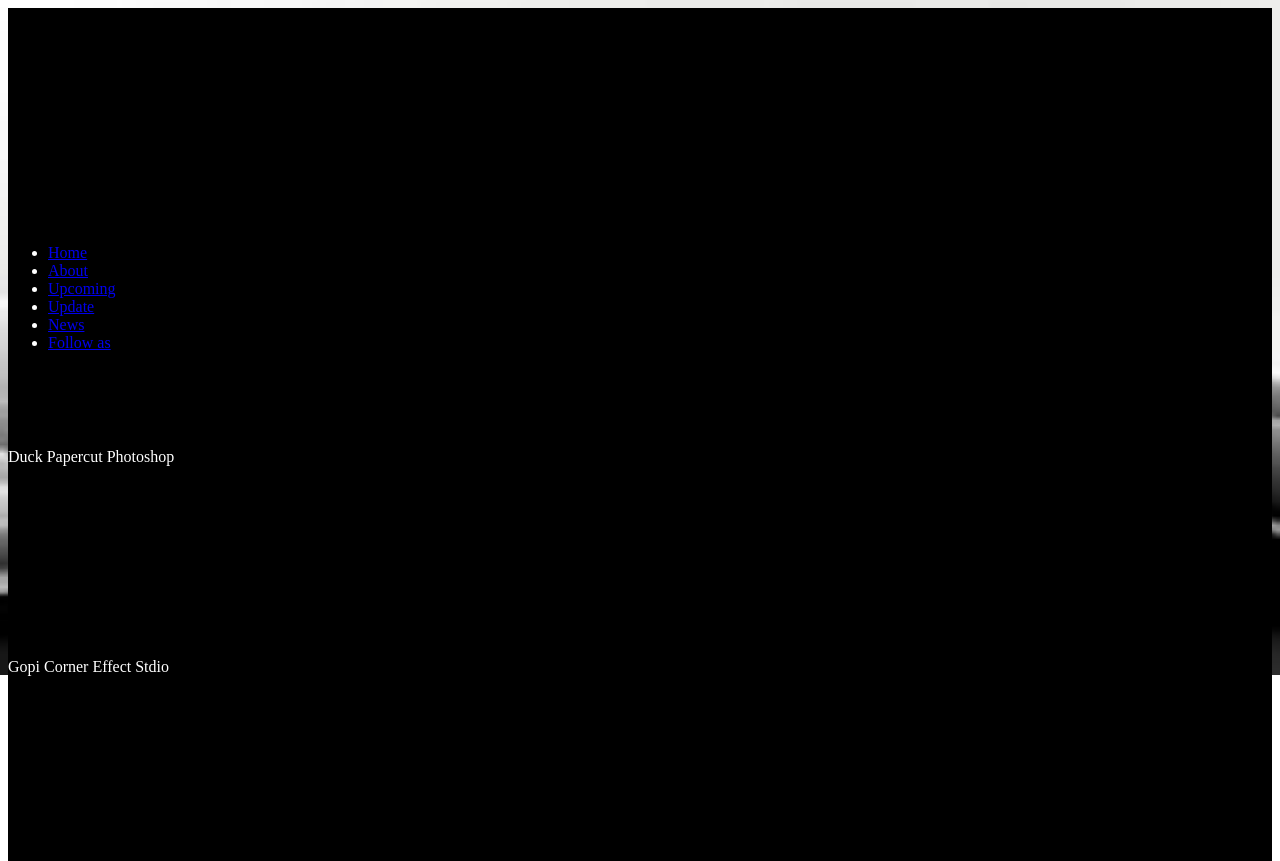
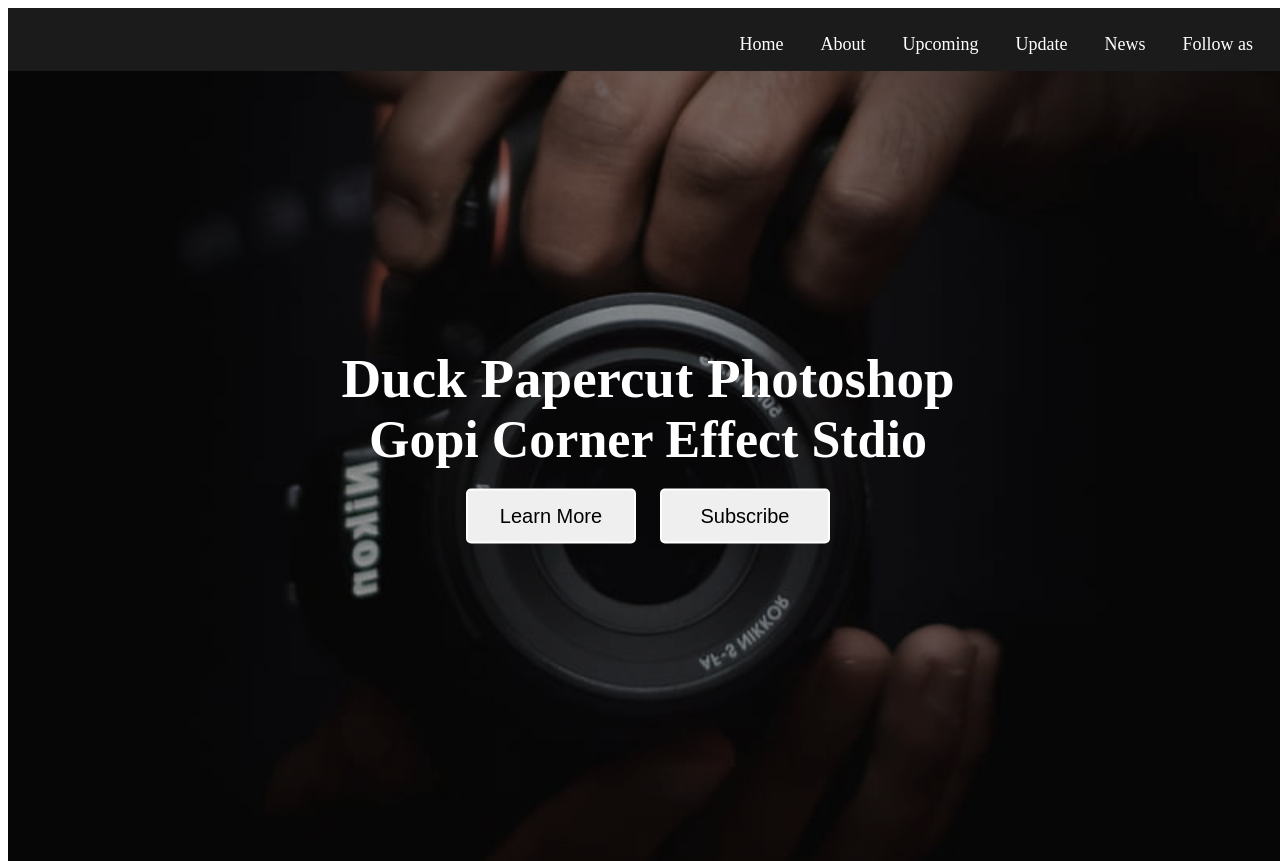
Before and after one commit to asmkuC2S37118/testing.renga, a plain HTML site: page index.html in a window 1280 px wide. Shown: the top 861 px of the page. After the commit the page ends 800 px from the top, so only its background shows below. Drawn offline with Linux system fonts and the light colour scheme.

Commit message:
Add files via upload

```diff
--- a/style.css
+++ b/style.css
@@ -1,98 +1,104 @@
-div {
-    background-color: black;
-    color: white;
-    height: 200px;
-    padding-top: 10px;
+ nav{
+    position: fixed;
+    background: #1b1b1b;
+    width: 100%;
+    padding: 10px 0;
+    z-index: 12;
 }
+nav .menu{
+    max-width: 1250px;
+    margin:auto;
+    display: flex;
+    align-items: center;
+    justify-content: space-between;
+    padding:0 20px;
+}
+.menu .loga a{
+    text-decoration:cornsilk;
+    color: #fff;
+    font-size: 35px;
+    font-weight: 600;
+}
+.menu ul{
+    display: inline-flex;
+}
+.menu ul li{
+    list-style: none;
+    margin-left: 7px;
+}
+.menu ul li a{
+    text-decoration: none;
+    font-size: 18px;
+    color: #fff;
+    font-weight: 500;
 
-.three {
-    color: white;
-    padding-left: 50%
-}
-
-.six {
-    color: white;
-    padding-left: 50%;
-}
-
-h4 {
-
-    color: black;
-    display: inline;
-    padding: 20px;
-}
-
-h5 {
-    color: black;
-    display: inline;
-    padding: 95px;
-    ;
+    padding: 8px 15px;
+    border-radius: 5px;
+    transition: all 0.3s ease;
 
 }
-
-.one {
-    padding-right: 20px;
-}
-
-.two {
-    background-color: black;
-    color: white;
-    width: 200px;
-    margin-inline-end: 45px;
-
-}
-
-.four {
-    background-color: black;
-    color: white;
-    width: 150px;
-    padding-left: 10px;
-}
-
-.five {
-    color: white;
-    width: 200px;
-}
-
-.seven {
-    color: black;
-
-    padding-left: 10Opx;
-
-
-}
-
-.eight {
-    color: black;
-    padding-left: 300px;
-
-}
-
-table {
-    display: inline-block;
-}
-
-.ten {
-    color: white;
-    padding-left: 200px;
-}
-
-.to {
-    color: black;
-    padding-left: 100px;
-}
-
-body {
-    background-image: url('mu.jpg');
-    background-repeat: no-repeat;
+.menu ul li a:hover{
+    background: #fff;
+    color:#000;
+    }
+ .img{
+    background: url(layout1.jpg) no-repeat;
+    height: 100vh;
+    width: 100%;
     background-position: center;
     background-size: cover;
+    position: relative;
+ }
+ .img::before{
+    content: '';
+    position: absolute;
+    height: 100%;
+    width: 100%;
+    background: rgba(0,0,0,0.4);
+ }
+ .center{
+    position: absolute;
+    top:50%;
+    left: 50%;
+    width:100%;
+    transform: translate(-50%,-50%) ;
+    padding:0 20px;
+    text-align: center;
+ }
+ .center .title{
+    color:#fff;
+    font-size: 55px;
+    font-weight: 600;
 
+ }
+ .center .sub_title{
+    color: #fff;
+    font-size: 52px;
+    font-weight: 600;
+ }
+ .center .btns{
+    margin-top: 20px;
 
-    }
-
-
-
-h5 {
-    justify-content: space-between
+ }
+ .center .btns button{
+    height: 55px;
+    width: 170px;
+    border-radius: 5px ;
+    border: none;
+    margin: 0 10px;
+    border: 2px solid #fff;
+    font-size: 20px;
+    font-weight: 500;
+    padding: 0 10px;
+    cursor: pointer;
+    outline: none;
+    transition: all 0.33 ease;
 }
+.center .btns button::first-child{
+    color: #fff;
+    background: none;
+}
+.center .btns button::first-child:hover{
+    background: #fff;
+    color: #000;
+}
```
Also changed, not shown: data1.jfif (added), download (1).jfif (added), download.jfif (added), layout.jpg (added), layout1.jpg (added).
